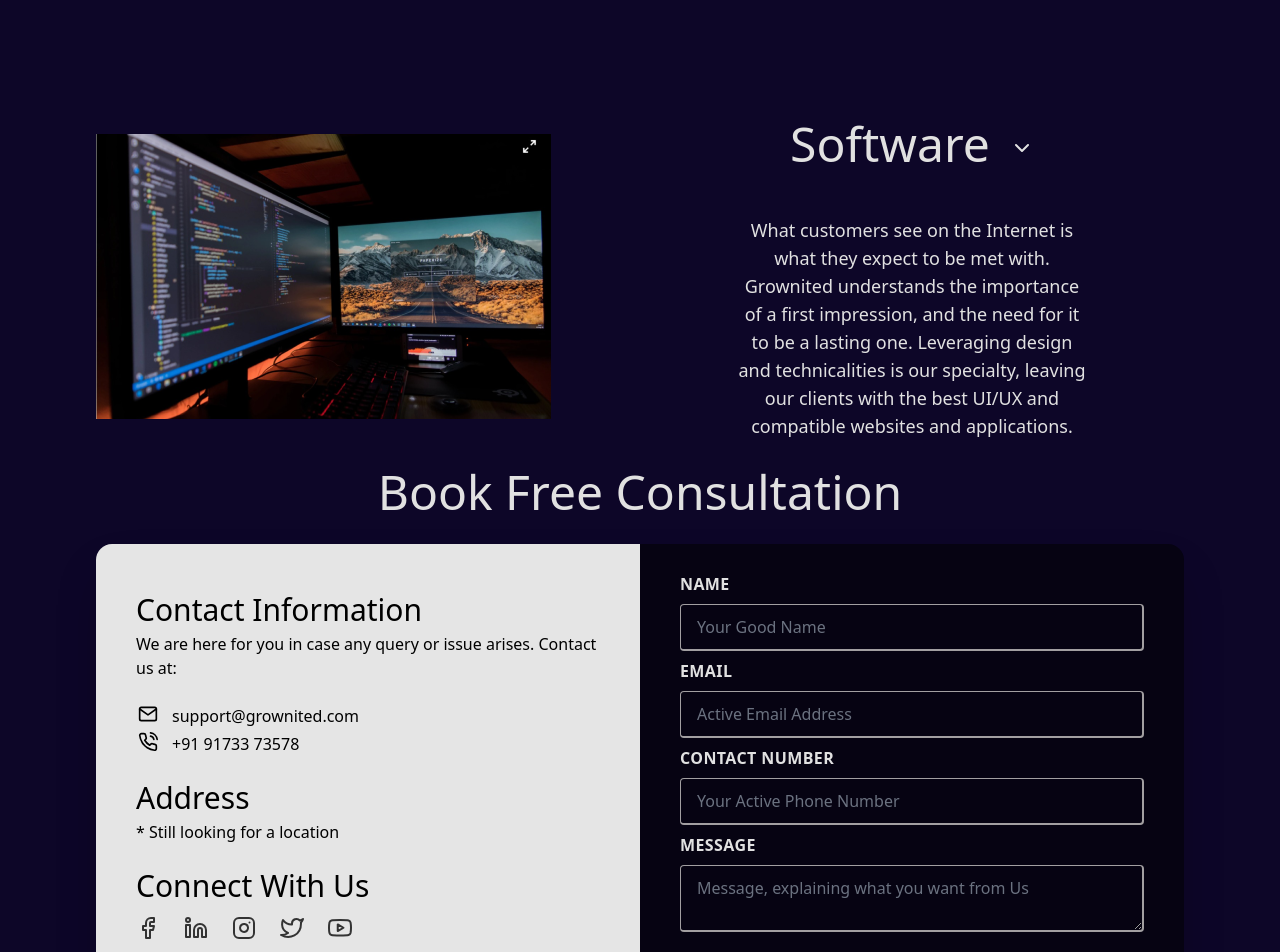
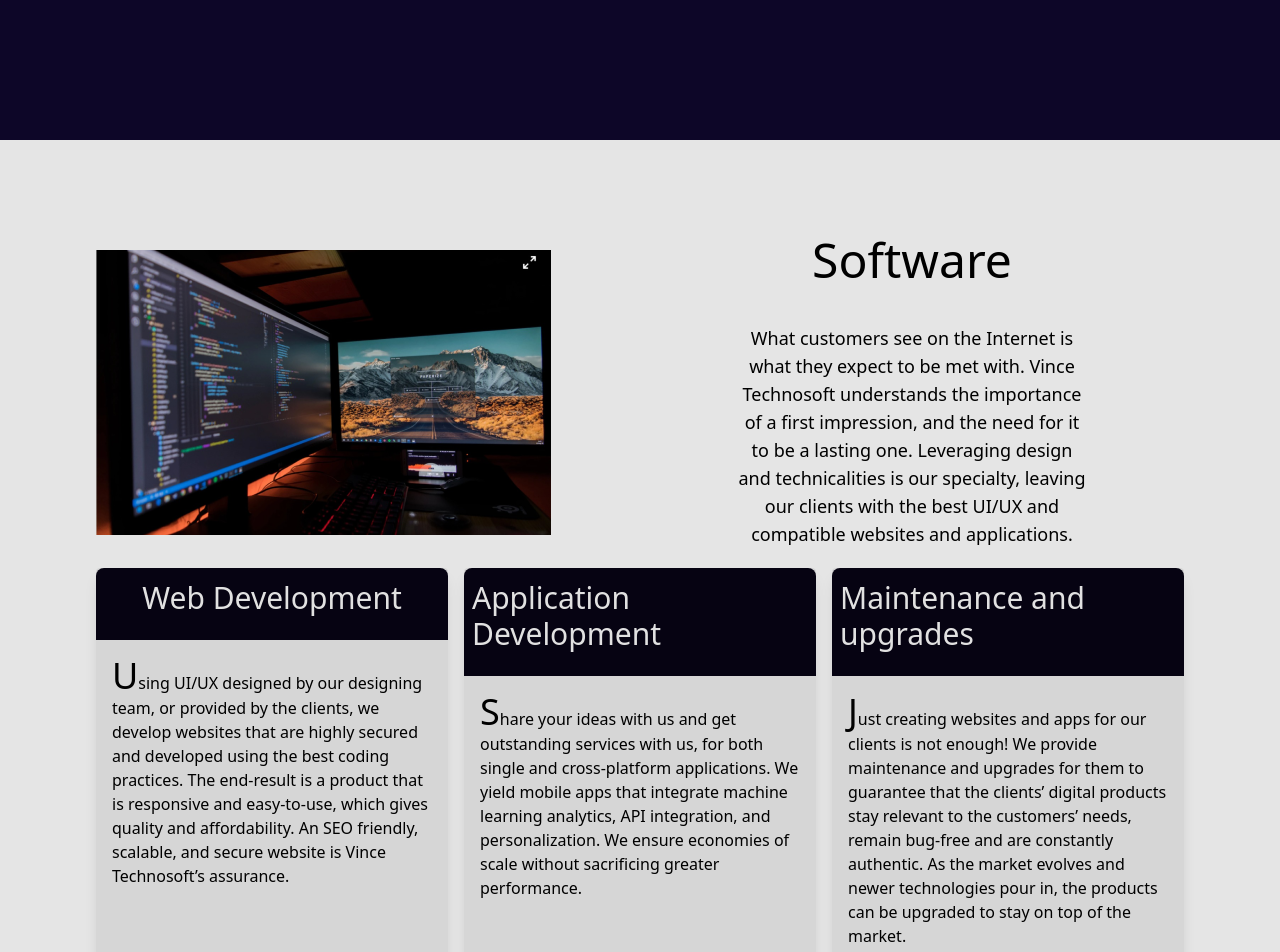
Before and after one commit to vincetechnosoft/public-web, a Next.js app: page / in a window 1280 px wide. Shown: the part 780-1732 px from the top of the page. Built offline with nearby package versions, Linux system fonts and the light colour scheme.

Commit message:
bug fixes

```diff
--- a/src/components/button.tsx
+++ b/src/components/button.tsx
@@ -10,12 +10,12 @@ interface Props extends React.ButtonHTMLAttributes<HTMLButtonElement> {
 
 const className = {
   filled:
-    "flex focus:outline-none focus:ring-2 focus:ring-offset-2 focus:-ring-base1-page border-accent1 items-center rounded-lg bg-accent1 py-2 px-4 -text-accent1 duration-150 hover:bg-accent1-hover disabled:bg-accent1-disabled/80",
+    "flex focus:outline-none focus:ring-2 focus:ring-offset-2 focus:-ring-base1 border-accent1 items-center rounded-lg bg-accent1 py-2 px-4 -text-accent1 duration-150 hover:bg-accent1-hover disabled:bg-accent1-disabled/80",
   outline:
-    "flex focus:outline-none focus:ring-2 focus:ring-offset-2 focus:-ring-base1-page items-center rounded-lg border border-base1-border py-2 px-4 -text-base1-page duration-150 hover:bg-base1-darker disabled:bg-base1-darker/50 disabled:-text-base1-disabled",
-  text: "flex focus:outline-none focus:ring-2 focus:ring-offset-2 focus:-ring-base1-page items-center rounded-lg  py-2 px-4 -text-base1-page duration-150 hover:bg-base1-darker disabled:bg-base1-darker/50 disabled:-text-base1-disabled",
+    "flex focus:outline-none focus:ring-2 focus:ring-offset-2 focus:-ring-base1 items-center rounded-lg border border-base1-border py-2 px-4 -text-base1 duration-150 hover:bg-base1-darker disabled:bg-base1-darker/50 disabled:-text-base1-disabled",
+  text: "flex focus:outline-none focus:ring-2 focus:ring-offset-2 focus:-ring-base1 items-center rounded-lg  py-2 px-4 duration-150 hover:bg-base1-darker disabled:bg-base1-darker/50 disabled:-text-base1-disabled",
   secondery:
-    "flex focus:outline-none focus:ring-2 focus:ring-offset-2 focus:-ring-base1-page items-center rounded-lg bg-accent2 py-2 px-4 -text-accent2 duration-150 hover:bg-accent2-hover disabled:bg-accent2-disabled",
+    "flex focus:outline-none focus:ring-2 focus:ring-offset-2 focus:-ring-base1 items-center rounded-lg bg-accent2 py-2 px-4 -text-accent2 duration-150 hover:bg-accent2-hover disabled:bg-accent2-disabled",
 };
 
 export const buttonClass = className;
--- a/src/data/contactUs.ts
+++ b/src/data/contactUs.ts
@@ -1,7 +1,7 @@
 import { Facebook, Linkedin, Instagram, Twitter, Youtube } from "react-feather";
 
 const contactUsData = {
-  contact: { email: "support@grownited.com", phone: "+91 91733 73578" },
+  contact: { email: "support@vincetechnosoft.com", phone: "+91 91733 73578" },
   address: "* Still looking for a location",
   socialMedia: [
     { Icon: Facebook, link: "https://www.facebook.com/" },
--- a/src/layouts/footer.tsx
+++ b/src/layouts/footer.tsx
@@ -14,7 +14,7 @@ const actions = [
 
 const Footer: React.FC = () => {
   return (
-    <footer className="bg-base2 -text-base2">
+    <footer className="base2-page">
       <div className="mx-auto w-full grid-cols-2 justify-between p-5 py-16 md:grid md:py-24 md:px-24 lg:flex">
         <div>
           <div>Logo</div>
--- a/src/pages/about-us.tsx
+++ b/src/pages/about-us.tsx
@@ -37,7 +37,7 @@ function CompneyInfo() {
 
 function FounderInfo() {
   return (
-    <div className="mx-5 mt-10 bg-base2 p-5 pt-0 -text-base2 md:flex lg:mx-24">
+    <div className="mx-5 mt-10 base2-page p-5 pt-0 md:flex lg:mx-24">
       <img
         className="h-[320px] w-auto -translate-y-3 md:h-[calc(100vw_/_5)] md:-translate-x-9"
         src="/panth.jpeg"
--- a/src/pages/index.tsx
+++ b/src/pages/index.tsx
@@ -55,9 +55,9 @@ export default Home;
 
 function Starters() {
   return (
-    <div className="mx-5 mt-7 flex min-h-[100vh] items-center justify-between md:mt-0 md:flex">
+    <div className="mx-5 mb-12 flex min-h-[95vh] items-center justify-between md:mb-24 md:flex">
       <div className="self-centrer mx-auto w-full space-y-7 text-center md:space-y-10 md:px-10 lg:w-2/3">
-        <h2 className="mt-5 text-5xl font-extrabold md:text-6xl">
+        <h2 className="mt-5 text-5xl font-extrabold lg:text-6xl">
           Problems with Inventory management?
           <br />
           <span className="mt-5 text-3xl uppercase text-accent1 md:text-4xl">
@@ -75,7 +75,7 @@ function Starters() {
           One-Stop Solution to your inventory management, get Vince Technosoft
           services to help you with your day to day task hassle free.
         </p>
-        <ul className="flex w-full justify-between lg:mx-24">
+        <ul className="flex w-full justify-between lg:mx-24 lg:pr-24">
           {highlights.map((item) => (
             <li key={item.label} className="flex items-center">
               <span className="mr-2">{item.icon}</span>
@@ -98,7 +98,7 @@ const softwareData = [
   {
     title: "Web Development",
     content:
-      "Using UI/UX designed by our designing team, or provided by the clients, we develop websites that are highly secured and developed using the best coding practices. The end-result is a product that is responsive and easy-to-use, which gives quality and affordability. An SEO friendly, scalable, and secure website is Grownited’s assurance.",
+      "Using UI/UX designed by our designing team, or provided by the clients, we develop websites that are highly secured and developed using the best coding practices. The end-result is a product that is responsive and easy-to-use, which gives quality and affordability. An SEO friendly, scalable, and secure website is Vince Technosoft’s assurance.",
   },
   {
     title: "Application Development",
@@ -113,11 +113,9 @@ const softwareData = [
 ];
 
 function SoftwareInfo() {
-  const [showInfo, setShowInfo] = useState(false);
   return (
-    <>
-      <div id="software" className="mt-7" />
-      <div className="mx-5 mt-7 flex items-center justify-between md:mt-0 md:flex lg:mx-24">
+    <div className="base2-page min-h-[105vh] py-24">
+      <div className="mx-5 flex items-center justify-between md:mt-0 md:flex lg:mx-24">
         <div className="hidden  w-1/2 lg:block">
           <img
             src="/software.png"
@@ -126,36 +124,20 @@ function SoftwareInfo() {
           />
         </div>
         <div className="self-centrer mx-auto w-full space-y-7 text-center md:space-y-10  lg:w-1/2">
-          <h3 className="flex justify-center text-4xl md:text-5xl">
-            <Link href={showInfo ? "/#software" : "/#software-info"}>
-              <a
-                className={buttonClass.text}
-                onClick={() => setShowInfo((x) => !x)}
-              >
-                Software
-                {showInfo ? (
-                  <ChevronUp className="ml-5 mt-2" />
-                ) : (
-                  <ChevronDown className="ml-5 mt-2" />
-                )}
-              </a>
-            </Link>
-          </h3>
+          <h3 className="flex justify-center text-4xl md:text-5xl">Software</h3>
           <div className="flex min-w-full justify-center lg:hidden">
             <img src="/software.png" alt="software" className="max-h-96" />
           </div>
           <p className="mx-4 mt-5 md:text-lg lg:mx-24">
             What customers see on the Internet is what they expect to be met
-            with. Grownited understands the importance of a first impression,
-            and the need for it to be a lasting one. Leveraging design and
-            technicalities is our specialty, leaving our clients with the best
-            UI/UX and compatible websites and applications.
+            with. Vince Technosoft understands the importance of a first
+            impression, and the need for it to be a lasting one. Leveraging
+            design and technicalities is our specialty, leaving our clients with
+            the best UI/UX and compatible websites and applications.
           </p>
         </div>
       </div>
-      <div id="software-info" />
       <AnimatePresence presenceAffectsLayout exitBeforeEnter initial={false}>
-        {showInfo && (
         <motion.div
           initial={{ opacity: 0, x: "-100vw", y: 0 }}
           animate={{ opacity: 1, x: 0, y: 0 }}
@@ -164,11 +146,8 @@ function SoftwareInfo() {
           className="mx-5 mt-5 grid gap-4 lg:mx-24 lg:grid-cols-3"
         >
           {softwareData.map(({ title, content }, i) => (
-              <div
-                className="rounded-lg bg-base1-none -text-base1-none shadow-lg"
-                key={i}
-              >
-                <div className="flex justify-center rounded-t-lg bg-base2 px-2 pt-3 pb-1 -text-base2 lg:h-24 xl:h-auto">
+            <div className="card" key={i}>
+              <div className="flex justify-center rounded-t-lg bg-base1-card px-2 pt-3 pb-1 -text-base1-card lg:h-24 xl:h-auto">
                 <h3 className="mb-5 text-2xl md:text-3xl">{title}</h3>
               </div>
               <p className="p-4 text-sm first-letter:text-4xl md:text-base">
@@ -177,20 +156,19 @@ function SoftwareInfo() {
             </div>
           ))}
         </motion.div>
-        )}
       </AnimatePresence>
-    </>
+    </div>
   );
 }
 
 function ContactUs() {
   return (
-    <>
-      <h2 className="mt-7 w-full text-center text-5xl">
+    <div className="min-h-[105vh] py-24">
+      <h2 id="contact-us" className="w-full text-center text-5xl">
         Book Free Consultation
       </h2>
       <div className="mx-5 mt-7 grid rounded-2xl shadow-2xl md:grid-cols-2 lg:mx-24">
-        <div className="rounded-t-2xl bg-base2 p-10 py-9 -text-base2 md:rounded-l-2xl md:rounded-tr-none">
+        <div className="base2-page  rounded-t-2xl p-10 py-9 md:rounded-l-2xl md:rounded-tr-none">
           <h4 className="mt-3 text-3xl">Contact Information</h4>
           <p className="mt-1">
             We are here for you in case any query or issue arises. Contact us
@@ -217,7 +195,7 @@ function ContactUs() {
         </div>
         <ContactUsForm />
       </div>
-    </>
+    </div>
   );
 }
 
@@ -349,9 +327,8 @@ function ContactUsForm() {
   }, []);
   return (
     <form
-      id="contact-us"
       onSubmit={onSubmit}
-      className="rounded-b-2xl bg-base1-none py-5 px-10 -text-base1-none md:rounded-r-2xl md:rounded-bl-none"
+      className="rounded-b-2xl bg-base1-card py-5 px-10 -text-base1-card md:rounded-r-2xl md:rounded-bl-none"
     >
       {success ? (
         <Message
--- a/src/styles/globals.css
+++ b/src/styles/globals.css
@@ -17,23 +17,23 @@
     border-b-2
     border-r-2
     border-base1-border/75
-    bg-base1-none
+    bg-base1-card
     py-3
     px-4
     leading-tight
-    -text-base1-none
+    -text-base1-card
     file:-my-2
     file:ml-2
     file:w-0
     file:translate-y-2
     file:cursor-pointer
     file:border-none
-    file:bg-base1-none
+    file:bg-base1-card
     file:bg-attachment
     file:bg-no-repeat
     file:px-6
     file:py-2
-    file:text-base1-none
+    file:text-base1-card
     focus:border-accent1
     focus:bg-base2
     focus:-text-base2
@@ -53,7 +53,7 @@
     font-bold
     uppercase
     tracking-wide
-    -text-base1-none;
+    -text-base1-card;
   }
 
   :root {
@@ -110,6 +110,29 @@
   }
 }
 html {
-  @apply h-full bg-base1-page -text-base1-page;
+  @apply h-full bg-base1 -text-base1;
   scroll-behavior: smooth;
 }
+
+.base2-page {
+  @apply bg-base2
+  -text-base2;
+}
+
+.base2-page .card {
+  @apply rounded
+  border-none
+  bg-base2-card
+  -text-base2-card;
+}
+
+.card {
+  @apply rounded-lg
+  border
+  border-r-2
+  border-b-2
+  border-accent2/25
+  bg-base1-card
+  -text-base1-card
+  shadow-lg;
+}
```
Also changed, not shown: src/layouts/navbar.tsx (+13 -3 lines), src/pages/careers.tsx (+4 -7 lines), tailwind.config.js (+6 -38 lines). Lines whose indentation alone changed are shown as unchanged.
